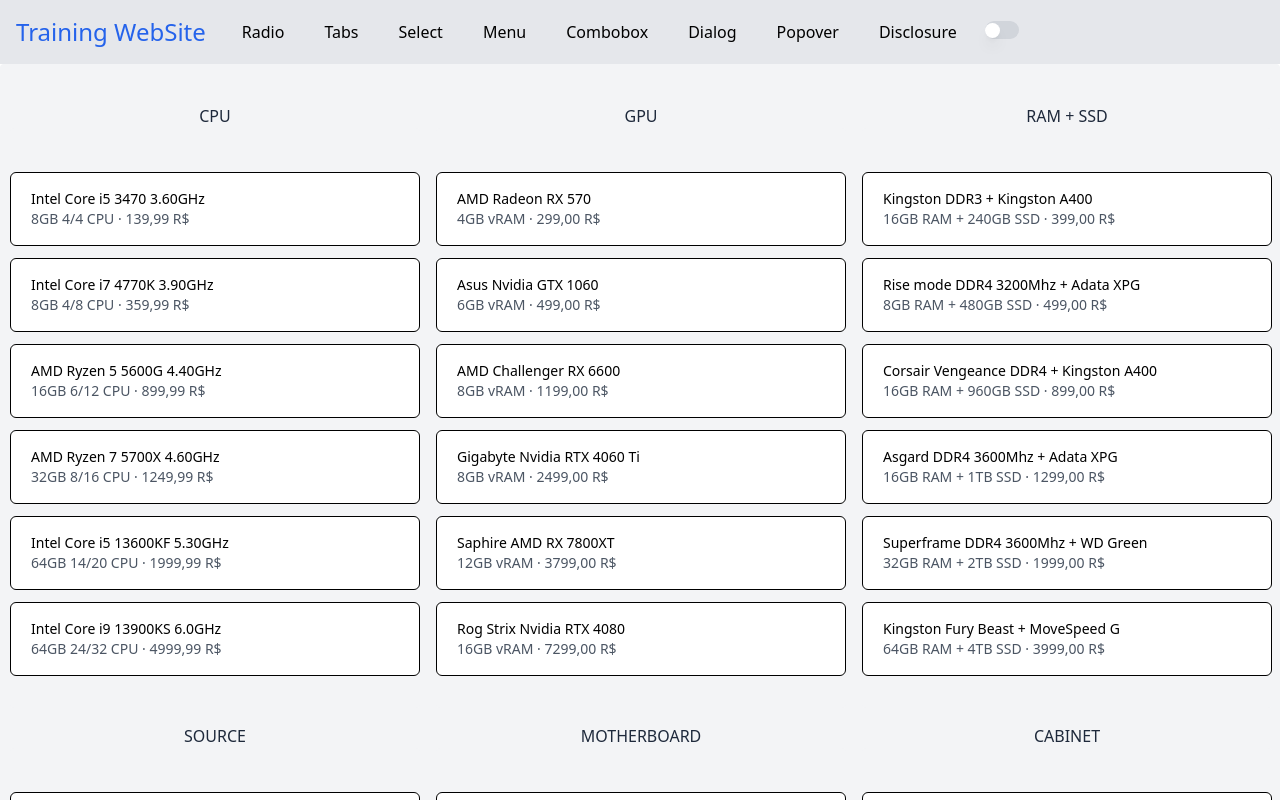
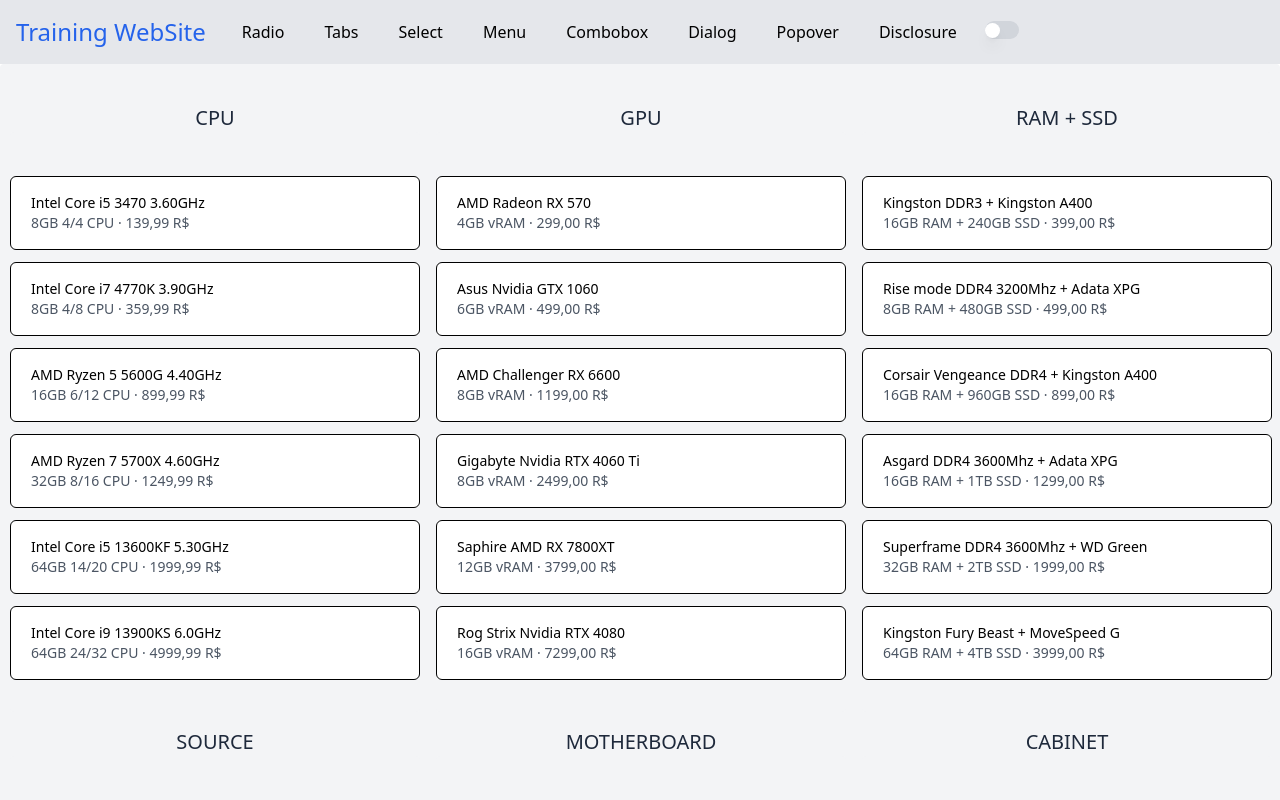
Before and after one commit to giliolizera/Training, a Vue app: page /radio in a window 1280 px wide. Built offline with nearby package versions, Linux system fonts and the light colour scheme; what maska would draw is missing.

Commit message:
feat: database changes

```diff
--- a/src/components/Motherboard.vue
+++ b/src/components/Motherboard.vue
@@ -77,8 +77,8 @@
         price: "899,00",
       },
       {
-        name: "X570M Asus",
-        specs: "Socket AM4",
+        name: "B760M Aorus Elite",
+        specs: "Socket LGA 1700",
         price: "1299,00",
       },
     ],
--- a/src/components/Radio.vue
+++ b/src/components/Radio.vue
@@ -13,27 +13,27 @@
     >
 
       <div class="col-span- grid-cols-1">
-        <h3>CPU</h3>
+        <p class="font-medium text-xl">CPU</p>
         <Cpu />
       </div>
       <div class="col-span- grid-cols-2">
-        <h3>GPU</h3>
+        <p class="font-medium text-xl">GPU</p>
         <Gpu />
       </div>
       <div class="col-span- grid-cols-3">
-        <h3>RAM + SSD</h3>
+        <p class="font-medium text-xl">RAM + SSD</p>
         <Memory />
       </div>
       <div class="col-span- grid-cols-1">
-        <h3>SOURCE</h3>
+        <p class="font-medium text-xl">SOURCE</p>
         <Power />
       </div>
       <div class="col-span- grid-cols-1">
-        <h3>MOTHERBOARD</h3>
+        <p class="font-medium text-xl">MOTHERBOARD</p>
         <Motherboard />
       </div>
       <div class="col-span- grid-cols-1">
-        <h3>CABINET</h3>
+        <p class="font-medium text-xl">CABINET</p>
         <Gabinete />
       </div>
     </div>
```
